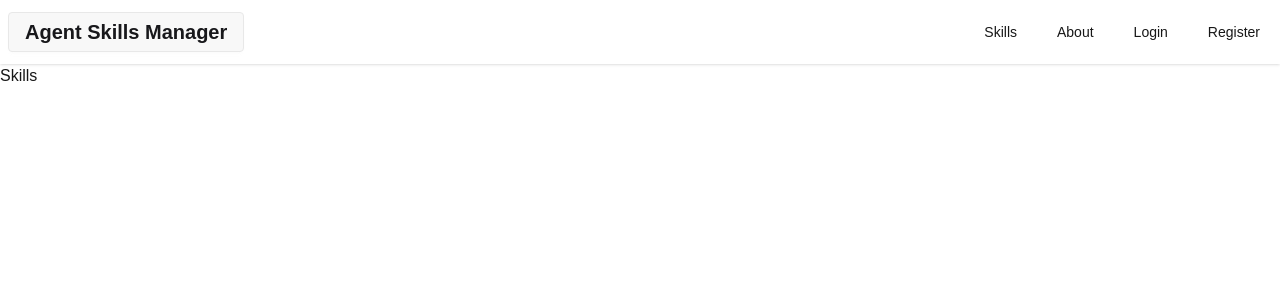
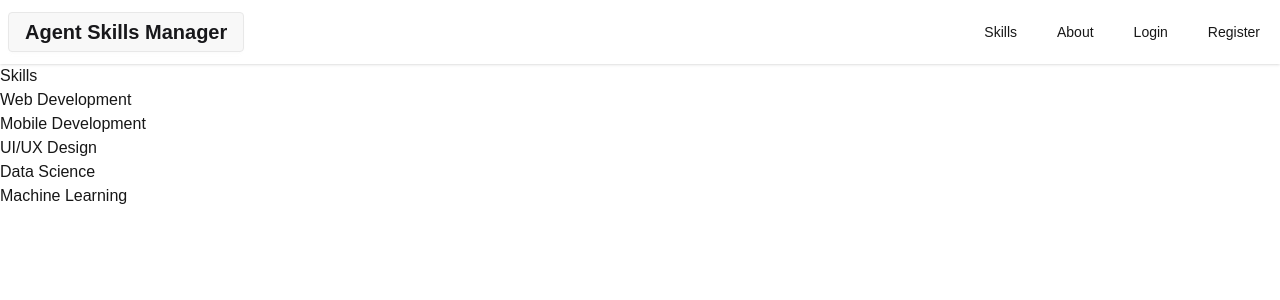
Before and after one commit to ranak8811/Agent-Skills-Manager, a Next.js app: page /skills in a window 1280 px wide. Shown: the top 300 px of the page. Built offline with nearby package versions, Linux system fonts and the light colour scheme.

Commit message:
feat: migrate skills pages to client-side components and add navigation links

```diff
--- a/app/skills/SKILLS.ts
+++ b/app/skills/SKILLS.ts
@@ -1,4 +1,4 @@
-type Skill = {
+export type Skill = {
     id: number;
     name: string;
     category: string;
--- a/app/skills/[identifier]/page.tsx
+++ b/app/skills/[identifier]/page.tsx
@@ -1,13 +1,20 @@
-import { SKILLS } from "../SKILLS";
+'use client'
+import { useParams } from "next/navigation";
+import { Skill, SKILLS } from "../SKILLS";
+import { useEffect, useState } from "react";
 
-type SkillPageProps = {
-    params: { identifier: string };
-};
+export default function SkillPage() {
+    const params = useParams<{ identifier: string }>();
+    const [skills, setSkills] = useState(SKILLS)
+    const [skill, setSkill] = useState<Skill | null>(null)
+    useEffect(() => {
+        const foundSkill = skills.find(skill => skill.id === Number(params.identifier))
+        if (foundSkill) {
+            setSkill(foundSkill)
+        }
+    }, [params])
 
-export default async function SkillPage({ params }: SkillPageProps) {
-    const { identifier } = await params;
-
-    const skill = SKILLS.find((skill) => skill.id === Number(identifier));
+    console.log('skills details page. skill found ', skill)
     return (
         <div>
             {
--- a/app/skills/page.tsx
+++ b/app/skills/page.tsx
@@ -1,7 +1,20 @@
+import Link from "next/link"
+import { SKILLS } from "./SKILLS"
+
 export default function SkillsPage() {
+    const skills = SKILLS
     return (
         <div>
             <h1>Skills</h1>
+            <ul>
+                {skills.map((skill) => (
+                    <li key={skill.id}>
+                        <Link href={`/skills/${skill.id}`}>
+                            <div>{skill.name}</div>
+                        </Link>
+                    </li>
+                ))}
+            </ul>
         </div>
     )
 }
```
